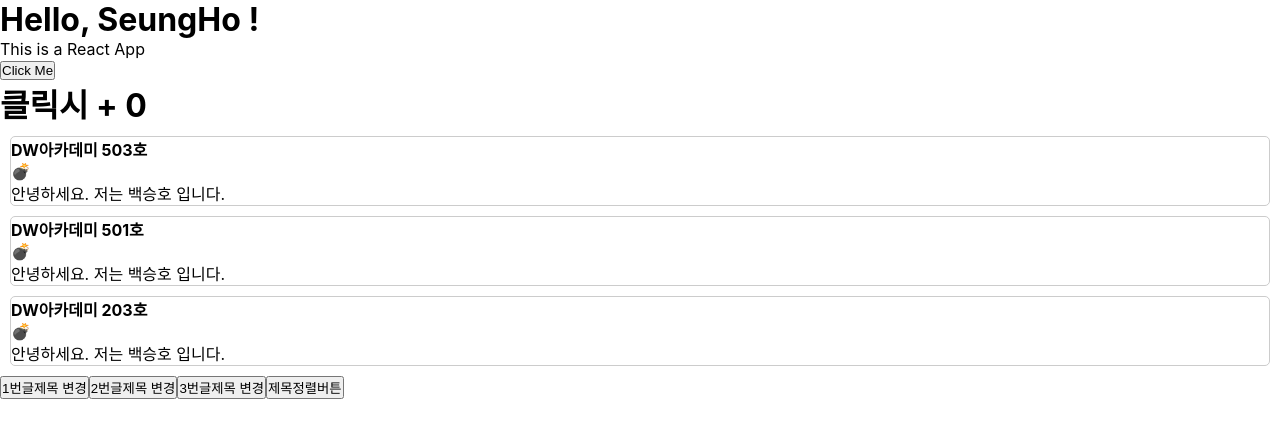
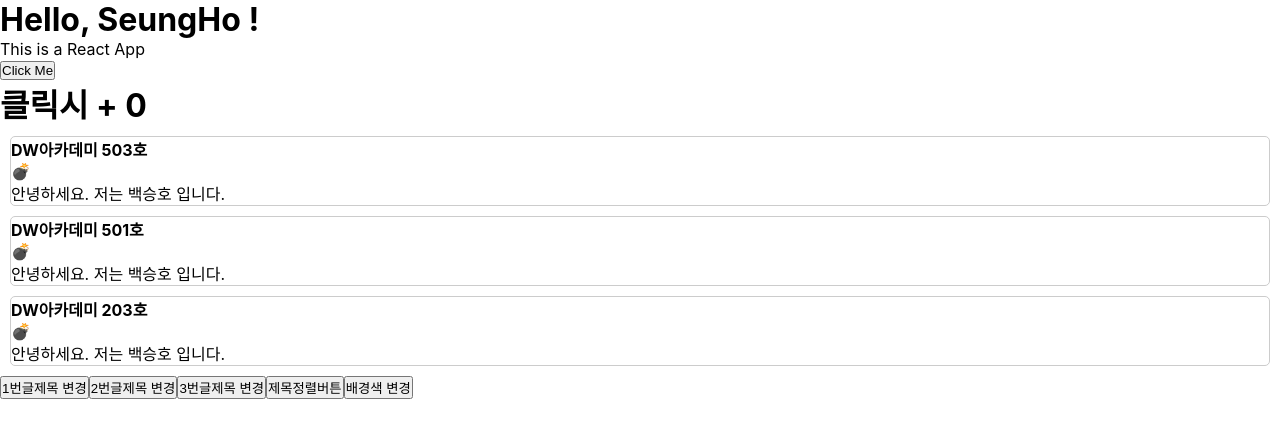
Before and after one commit to baekseungho/ReactBasic, a React (Create React App) app in the folder reactbasic/: page / in a window 1280 px wide. Shown: the top 438 px of the page. Built offline with nearby package versions, Linux system fonts and the light colour scheme.

Commit message:
useState

```diff
--- a/reactbasic/src/App.js
+++ b/reactbasic/src/App.js
@@ -13,8 +13,13 @@ function App() {
     "DW아카데미 501호",
     "DW아카데미 203호",
   ]);
+  let [bgColor, setBgc] = useState("");
+  let changeBg = () => {
+    let newBg = bgColor == "white" ? "red" : "white";
+    setBgc(newBg);
+  };
   return (
-    <div className="App">
+    <div className="App" style={{ backgroundColor: bgColor }}>
       <h1>Hello, {user} !</h1>
       <p>This is a React App</p>
 
@@ -98,6 +103,14 @@ function App() {
       >
         제목정렬버튼
       </button>
+      <button
+        onClick={() => {
+          // setBgc(bgColor == "red" ? "white" : "red");
+          changeBg();
+        }}
+      >
+        배경색 변경
+      </button>
     </div>
   );
 }
```
